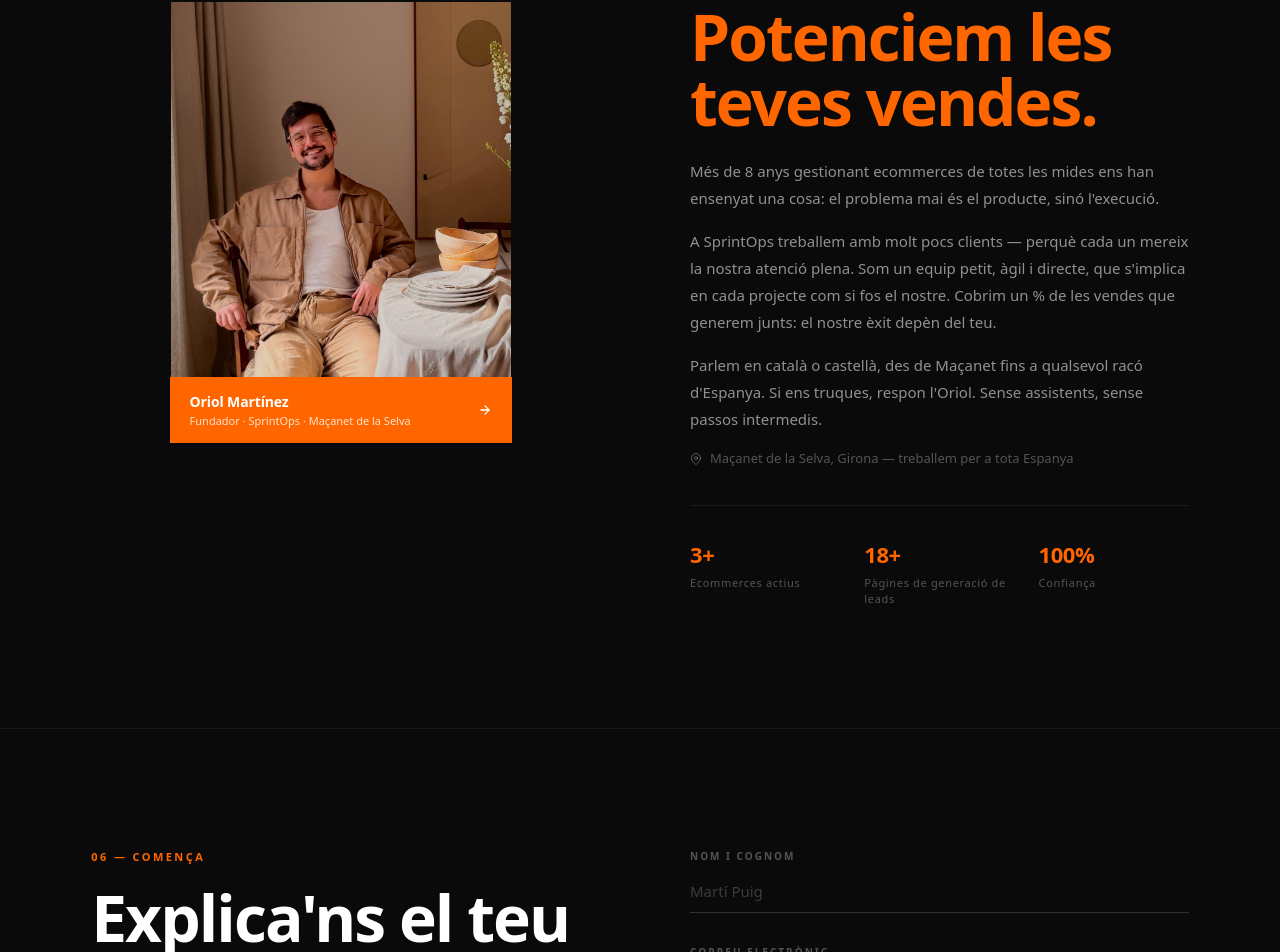
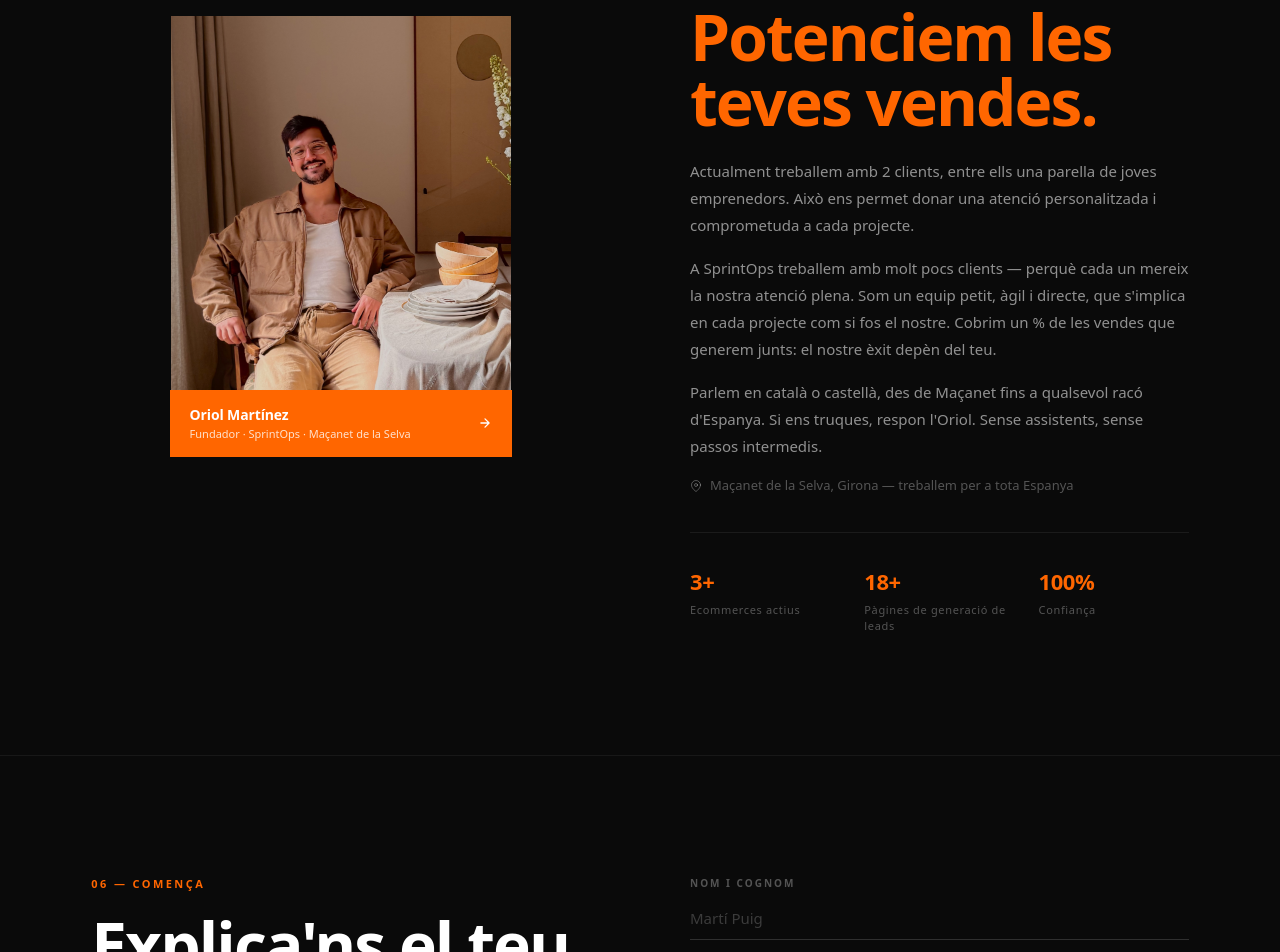
Before and after one commit to freesbe-ops/sprintops-web, a React (Vite) app: page / in a window 1280 px wide. Shown: the part 5685-6637 px from the top of the page. Built offline with nearby package versions, Linux system fonts and the light colour scheme; the HTML template or start-up script is replaced by a standard one.

Commit message:
Optimització SEO i dades realistes

```diff
--- a/src/App.tsx
+++ b/src/App.tsx
@@ -512,7 +512,7 @@ export default function App() {
                 <span style={{ color: '#FF6600' }}>Potenciem les teves vendes.</span>
               </h2>
               <p style={{ fontSize: 15, color: 'rgba(255,255,255,0.55)', lineHeight: 1.8, marginBottom: 16 }}>
-                Més de 8 anys gestionant ecommerces de totes les mides ens han ensenyat una cosa: el problema mai és el producte, sinó l'execució.
+                Actualment treballem amb 2 clients, entre ells una parella de joves emprenedors. Això ens permet donar una atenció personalitzada i comprometuda a cada projecte.
               </p>
               <p style={{ fontSize: 15, color: 'rgba(255,255,255,0.55)', lineHeight: 1.8, marginBottom: 16 }}>
                 A SprintOps treballem amb molt pocs clients — perquè cada un mereix la nostra atenció plena. Som un equip petit, àgil i directe, que s'implica en cada projecte com si fos el nostre. Cobrim un % de les vendes que generem junts: el nostre èxit depèn del teu.
```
